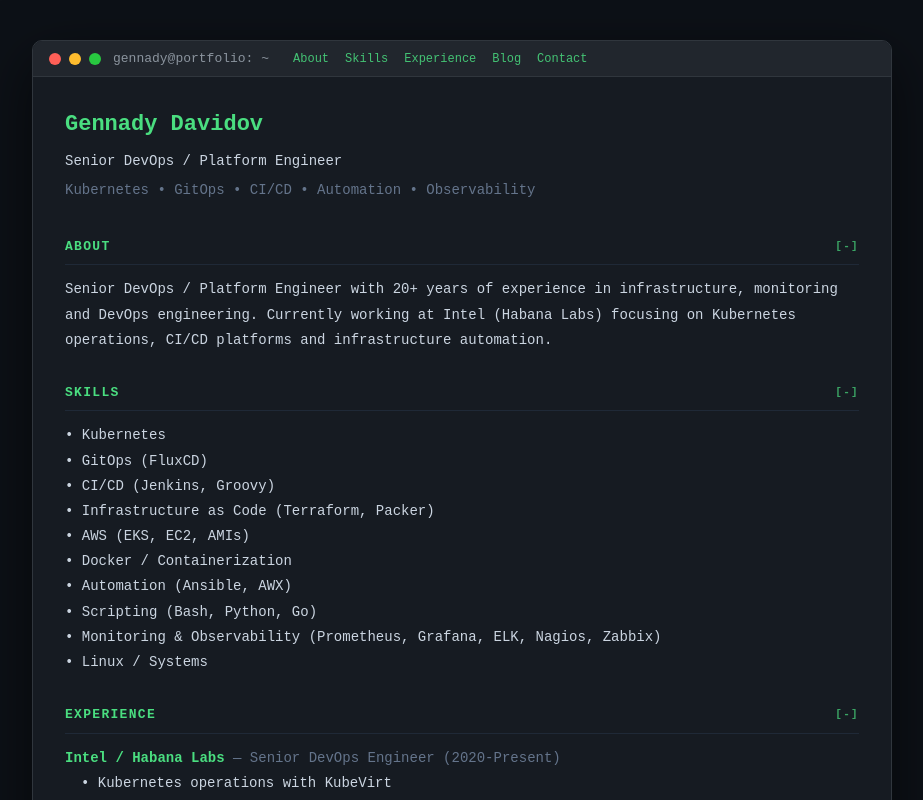
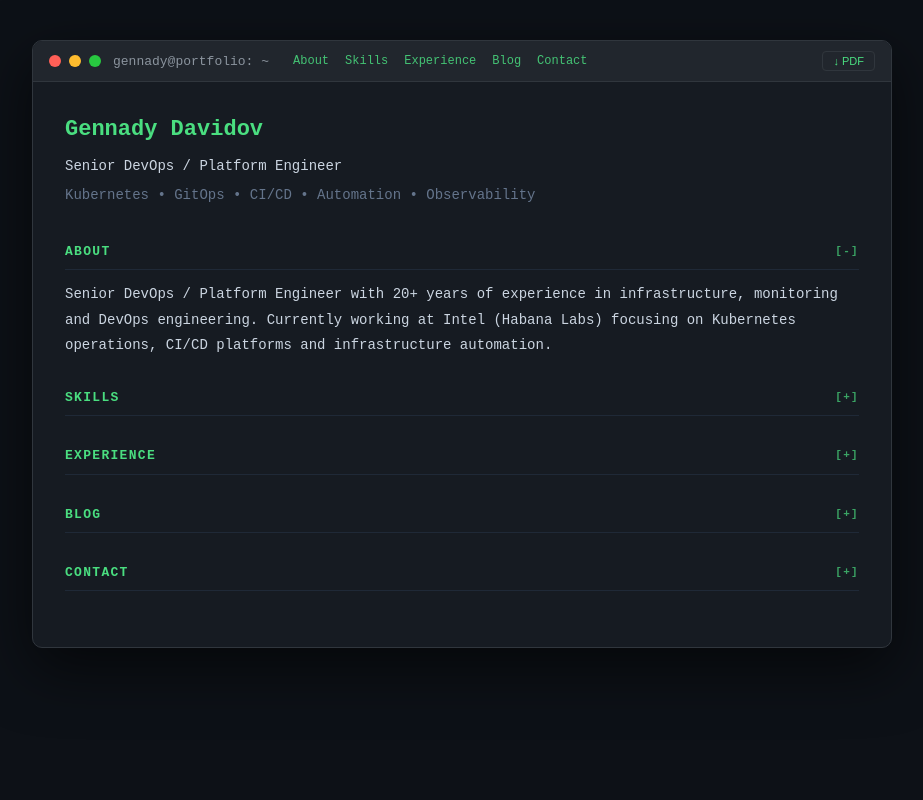
Before and after one commit to gennadyd/gennadyd.github.io, a React (Vite) app: page / in a window 1280 px wide. Shown: the top 800 px of the page, without its empty margins (178-1101 px from the left). Built offline with nearby package versions, Linux system fonts and the light colour scheme.

Commit message:
feat: about open by default, add PDF download button

```diff
--- a/src/App.jsx
+++ b/src/App.jsx
@@ -3,7 +3,9 @@ import { useState } from "react";
 const SECTIONS = ["about", "skills", "experience", "blog", "contact"];
 
 export default function DevopsTerminalPortfolio() {
-  const [collapsed, setCollapsed] = useState({});
+  const [collapsed, setCollapsed] = useState(
+    Object.fromEntries(SECTIONS.filter((s) => s !== "about").map((s) => [s, true]))
+  );
 
   const toggle = (id) =>
     setCollapsed((prev) => ({ ...prev, [id]: !prev[id] }));
@@ -182,6 +184,22 @@ export default function DevopsTerminalPortfolio() {
                 </a>
               ))}
             </div>
+            <button
+              onClick={() => window.print()}
+              style={{
+                marginLeft: "auto",
+                background: "transparent",
+                border: "1px solid #30363d",
+                color: "#4ade80",
+                fontSize: 11,
+                padding: "3px 10px",
+                borderRadius: 4,
+                cursor: "pointer",
+                flexShrink: 0,
+              }}
+            >
+              ↓ PDF
+            </button>
           </div>
 
           {/* Content */}
```
